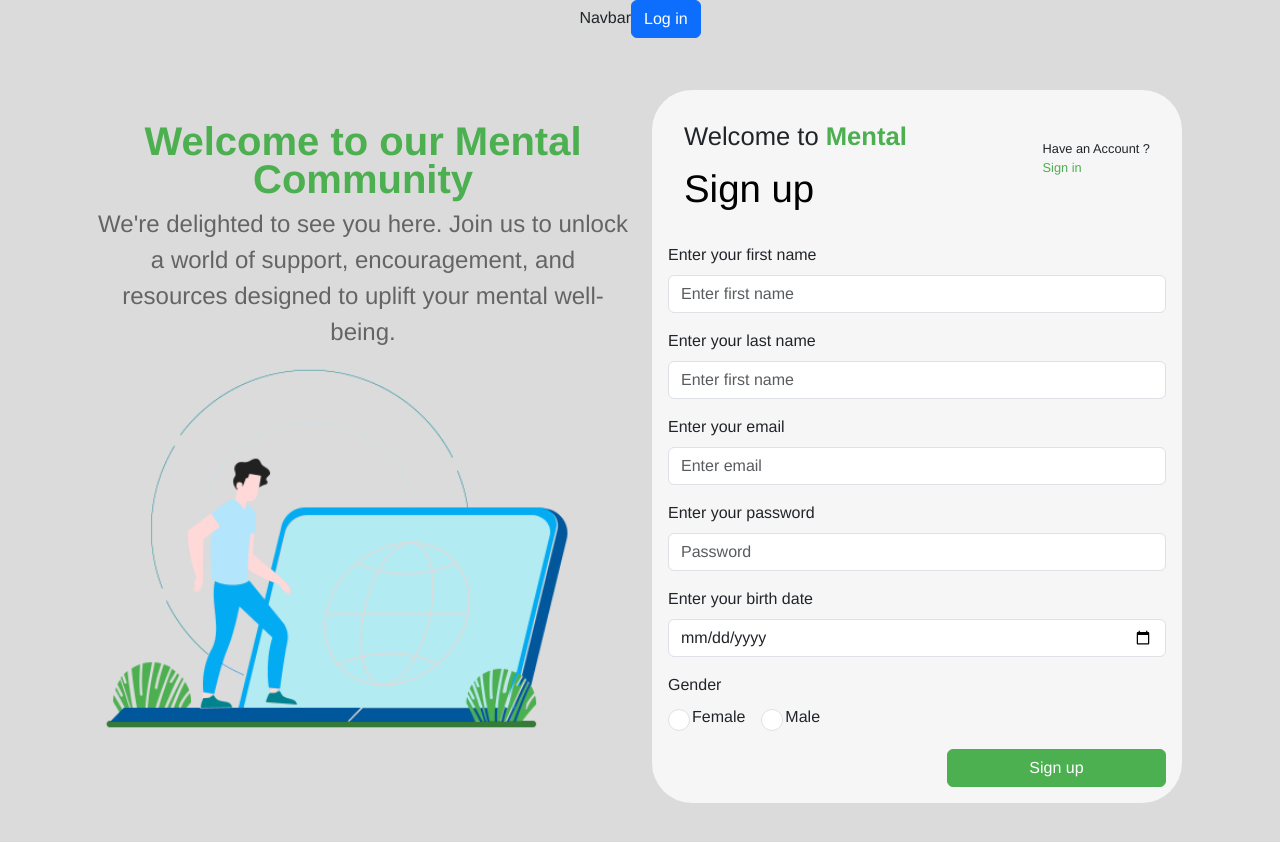
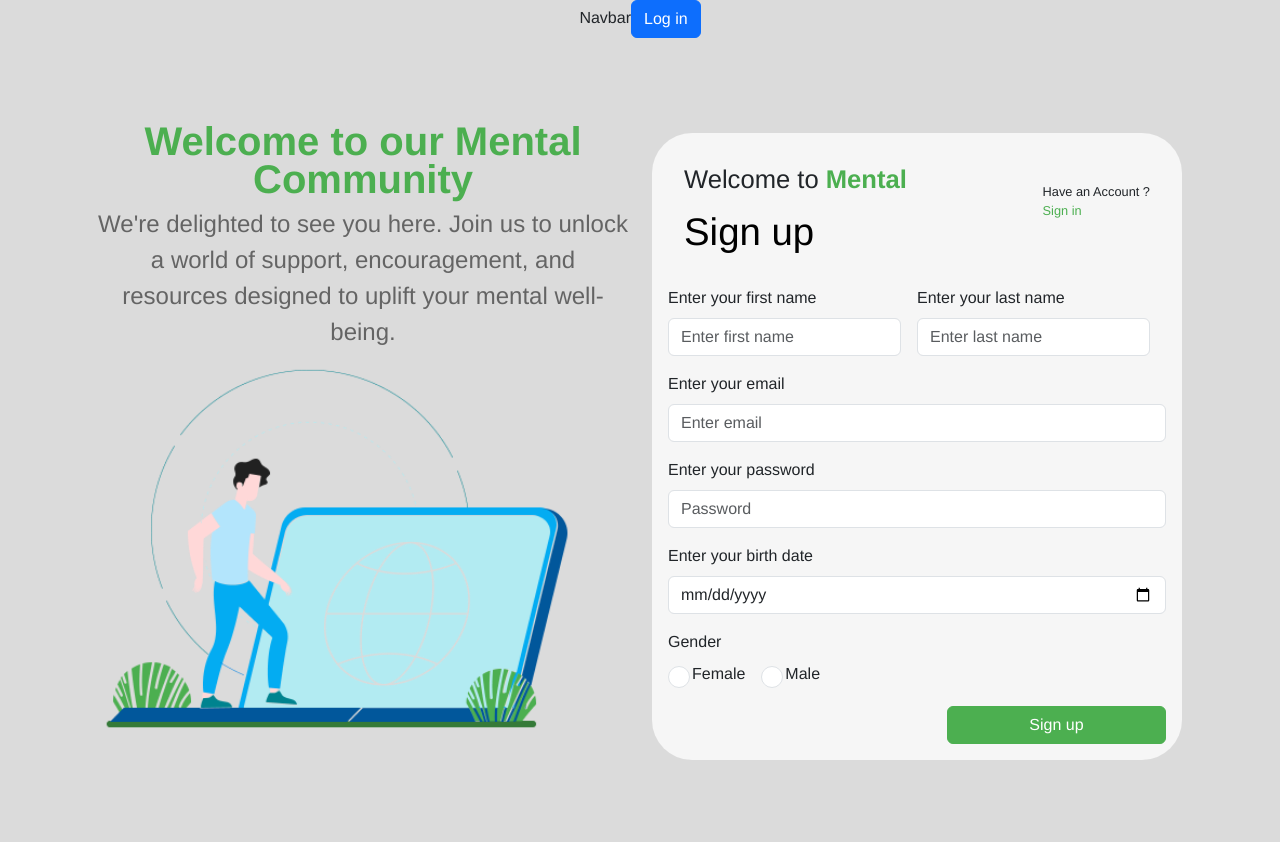
Before and after one commit to Ranatarek22/Mental-Health, a React (Create React App) app: page /signup in a window 1280 px wide. Shown: the top 842 px of the page. Built offline with nearby package versions, Linux system fonts and the light colour scheme.

Commit message:
styling issue

```diff
--- a/src/components/forms/sign-up-form.jsx
+++ b/src/components/forms/sign-up-form.jsx
@@ -74,6 +74,7 @@ const SignUpForm = () => {
 
   return (
     <Form onSubmit={formik.handleSubmit} className="signform">
+      <div className="name-group">
         <Form.Group className="mb-3 inputfield" controlId="firstName">
           <Form.Label>Enter your first name</Form.Label>
           <Form.Control
@@ -84,7 +85,8 @@ const SignUpForm = () => {
             value={formik.values.firstName}
             onBlur={formik.handleBlur}
           />
-        {formik.touched["firstName"] && Boolean(formik.errors["firstName"]) && (
+          {formik.touched["firstName"] &&
+            Boolean(formik.errors["firstName"]) && (
               <p className="error">{formik.errors["firstName"]}</p>
             )}
         </Form.Group>
@@ -93,7 +95,7 @@ const SignUpForm = () => {
           <Form.Control
             type="text"
             name="lastName"
-          placeholder="Enter first name"
+            placeholder="Enter last name"
             onChange={formik.handleChange}
             value={formik.values.lastName}
             onBlur={formik.handleBlur}
@@ -102,6 +104,7 @@ const SignUpForm = () => {
             <p className="error">{formik.errors["lastName"]}</p>
           )}
         </Form.Group>
+      </div>
       <Form.Group className="mb-3 inputfield" controlId="email">
         <Form.Label>Enter your email</Form.Label>
         <Form.Control
--- a/src/style.css
+++ b/src/style.css
@@ -12,7 +12,7 @@
 .page-container {
   width: 100%;
   height: 100vh;
-  overflow: hidden;
+  /* overflow: hidden; */
 }
 #root {
   background-color: var(--second-color);
@@ -254,6 +254,15 @@
 .container-sidebar {
   width: 300px;
 }
+.name-group {
+  display: flex;
+  gap: 16px; /* Adjust the gap as needed */
+}
+
+.inputfield {
+  flex-grow: 1;
+}
+
 @media (max-width: 768px) {
   .user-link {
     display: none;
```
Lines whose indentation alone changed are shown as unchanged.
